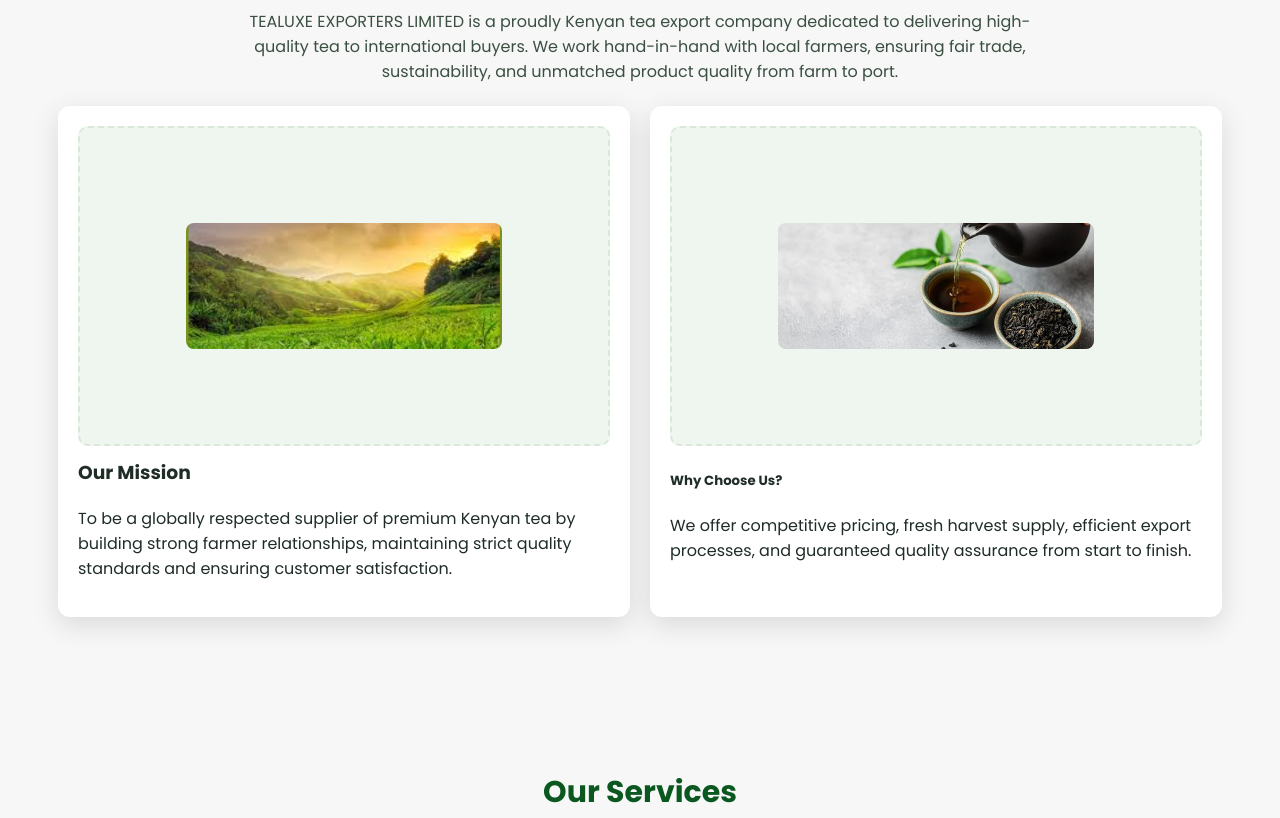
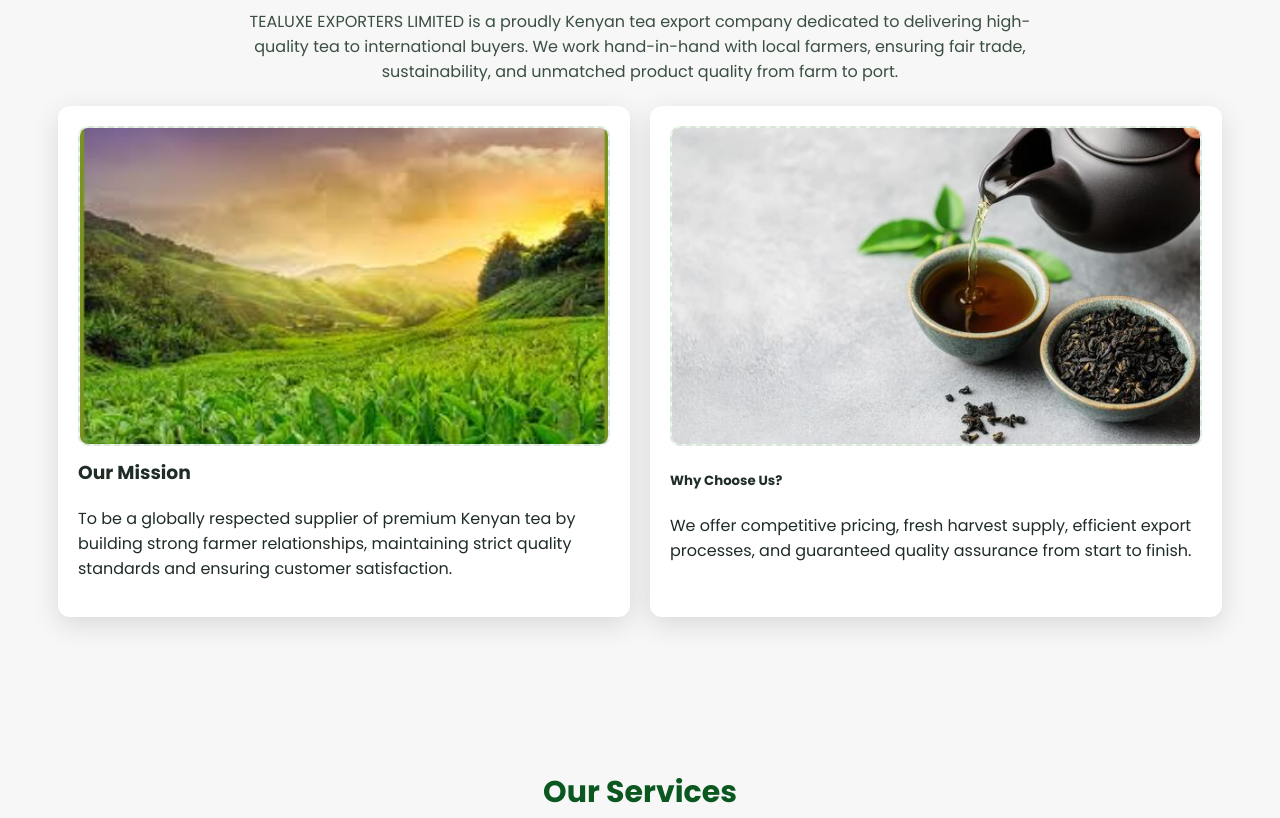
Before and after one commit to Blake332/Tealuxeexporterslimited, a website: page index.html in a window 1280 px wide. Shown: the part 885-1703 px from the top of the page. Drawn offline with Linux system fonts and the light colour scheme.

Commit message:
Adjust spacing and image size in index.html

```diff
--- a/index.html
+++ b/index.html
@@ -619,7 +619,7 @@
           <p><strong>Address:</strong> Nairobi, Kenya</p>
           <p><strong>Email:</strong> tealuxeexporterslimited@gmail.com</p>
           <p><strong>Phone:</strong> +254 116 909 719</p>
-          <div style="height:12px"></div>
+          <div style="height:10px"></div>
           <div class="img-space" data-src="tealuxelogo1.jpg">Office / Map</div>
         </div>
       </div>
@@ -656,8 +656,8 @@
         const img = document.createElement('img');
         img.src = url;
         img.alt = el.getAttribute('aria-label') || 'Image';
-        img.style.width = '60%';
-        img.style.height = '40%';
+        img.style.width = '100%';
+        img.style.height = '100%';
         img.style.objectFit = 'cover';
         img.style.borderRadius = '8px';
         el.appendChild(img);
```
